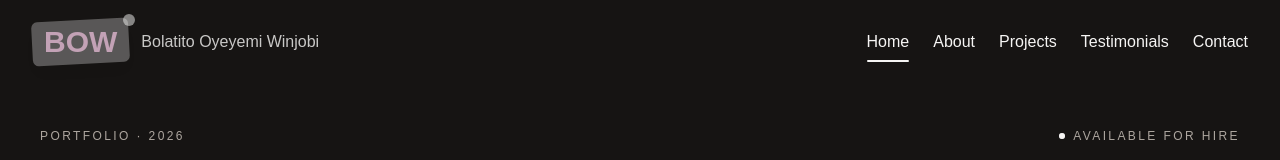
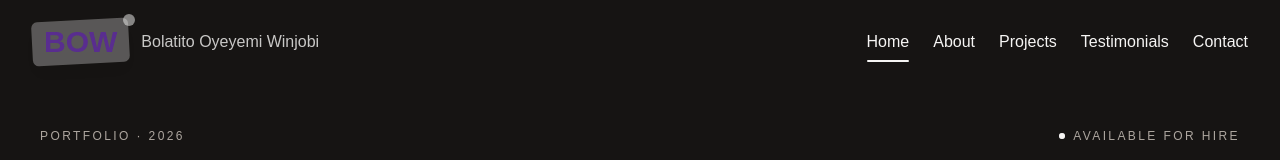
Before and after one commit to BOW-thepm/bolatito-oyeyemi-winjobi, a React (Vite) app: page / in a window 1280 px wide. Shown: the top 160 px of the page. Built offline with nearby package versions, Linux system fonts and the light colour scheme; a web font is replaced by a local one.

Commit message:
Changes
Co-authored-by: BOW-thepm <174844559+BOW-thepm@users.noreply.github.com>

```diff
--- a/src/index.css
+++ b/src/index.css
@@ -79,7 +79,7 @@
     --muted: 30 6% 13%;
     --muted-foreground: 30 8% 65%;
 
-    --accent: 324 22% 70%;
+    --accent: 267 52% 37%;
     --accent-foreground: 30 6% 8%;
 
     --destructive: 0 62% 45%;
```
